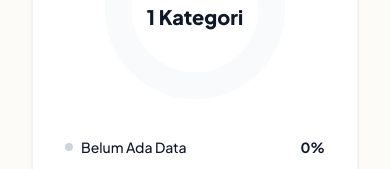
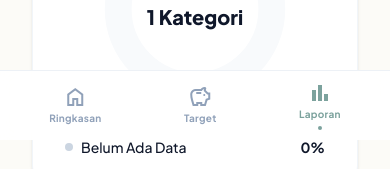
Before and after one commit to AiDinaAgustin/project-tabungan, a Next.js app: page /laporan in a window 390 px wide. Shown: the part 704-873 px from the top of the page. Built offline with nearby package versions, Linux system fonts and the light colour scheme; no server answers.

Commit message:
feat: Add base layout with PWA support, global styles, responsive bottom navigation, and a footer.

```diff
--- a/src/app/layout.tsx
+++ b/src/app/layout.tsx
@@ -1,6 +1,7 @@
 import type { Metadata } from "next";
 import { Plus_Jakarta_Sans } from "next/font/google";
 import "./globals.css";
+import BottomNav from "@/components/BottomNav";
 
 const plusJakartaSans = Plus_Jakarta_Sans({
   variable: "--font-display",
@@ -38,8 +39,9 @@ export default function RootLayout({
         <meta name="apple-mobile-web-app-title" content="Tabungan Bersama" />
         <link rel="apple-touch-icon" href="/icons/icon-192x192.png" />
       </head>
-      <body className={`${plusJakartaSans.variable} font-sans antialiased bg-[#fcfbf7] text-slate-900 min-h-screen`}>
+      <body className={`${plusJakartaSans.variable} font-sans antialiased bg-[#fcfbf7] text-slate-900 min-h-screen pb-16 md:pb-0`}>
         {children}
+        <BottomNav />
       </body>
     </html>
   );
--- /dev/null
+++ b/src/components/BottomNav.tsx
@@ -0,0 +1,52 @@
+"use client";
+
+import Link from "next/link";
+import { usePathname } from "next/navigation";
+
+const navItems = [
+    { href: "/", label: "Ringkasan", icon: "home" },
+    { href: "/target", label: "Target", icon: "savings" },
+    { href: "/laporan", label: "Laporan", icon: "bar_chart" },
+];
+
+export default function BottomNav() {
+    const pathname = usePathname();
+
+    // Jangan tampilkan di halaman login/register
+    if (pathname === "/login" || pathname === "/register") return null;
+
+    return (
+        <nav className="md:hidden fixed bottom-0 left-0 right-0 z-50 bg-white/90 backdrop-blur-md border-t border-slate-200/60 px-2 pb-safe">
+            <div className="flex items-center justify-around">
+                {navItems.map((item) => {
+                    const isActive = pathname === item.href;
+                    return (
+                        <Link
+                            key={item.href}
+                            href={item.href}
+                            className={`flex flex-col items-center justify-center gap-0.5 py-2.5 px-5 rounded-xl transition-all ${isActive
+                                    ? "text-[#7ca29d]"
+                                    : "text-slate-400 hover:text-slate-600"
+                                }`}
+                        >
+                            <span
+                                className={`material-symbols-outlined text-[22px] transition-all ${isActive ? "font-bold" : "font-light"
+                                    }`}
+                                style={{ fontVariationSettings: isActive ? "'FILL' 1" : "'FILL' 0" }}
+                            >
+                                {item.icon}
+                            </span>
+                            <span className={`text-[10px] font-bold tracking-wide transition-all ${isActive ? "text-[#7ca29d]" : "text-slate-400"}`}>
+                                {item.label}
+                            </span>
+                            {/* Active dot indicator */}
+                            {isActive && (
+                                <span className="w-1 h-1 rounded-full bg-[#7ca29d] mt-0.5" />
+                            )}
+                        </Link>
+                    );
+                })}
+            </div>
+        </nav>
+    );
+}
--- a/src/components/Footer.tsx
+++ b/src/components/Footer.tsx
@@ -1,7 +1,7 @@
 export default function Footer() {
     return (
-        <footer className="mt-20 py-10 border-t border-slate-200/50 text-center">
-            <p className="text-xs font-bold text-slate-400 uppercase tracking-widest">
+        <footer className="mt-8 md:mt-20 py-5 md:py-10 border-t border-slate-200/50 text-center">
+            <p className="text-[10px] md:text-xs font-bold text-slate-400 uppercase tracking-widest">
                 Dibuat dengan ❤️ untuk masa depan kita
             </p>
         </footer>
```
